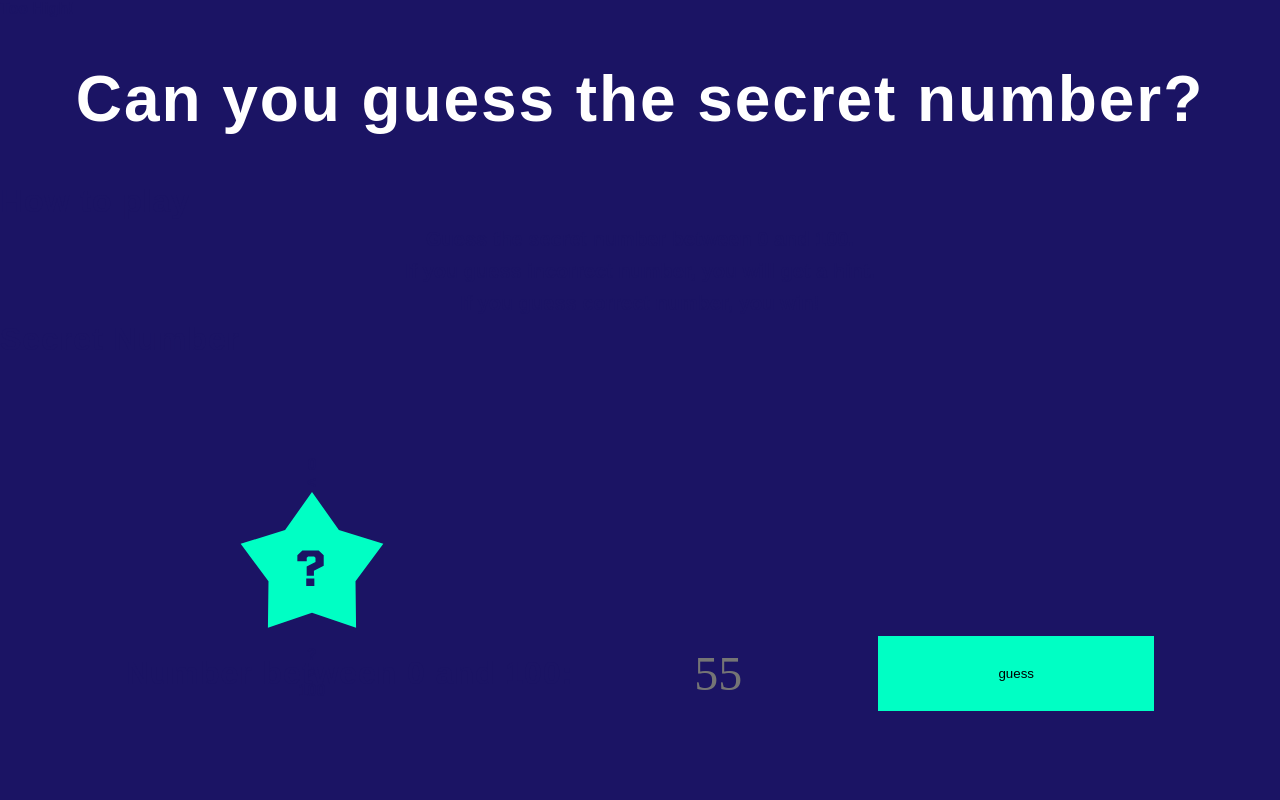
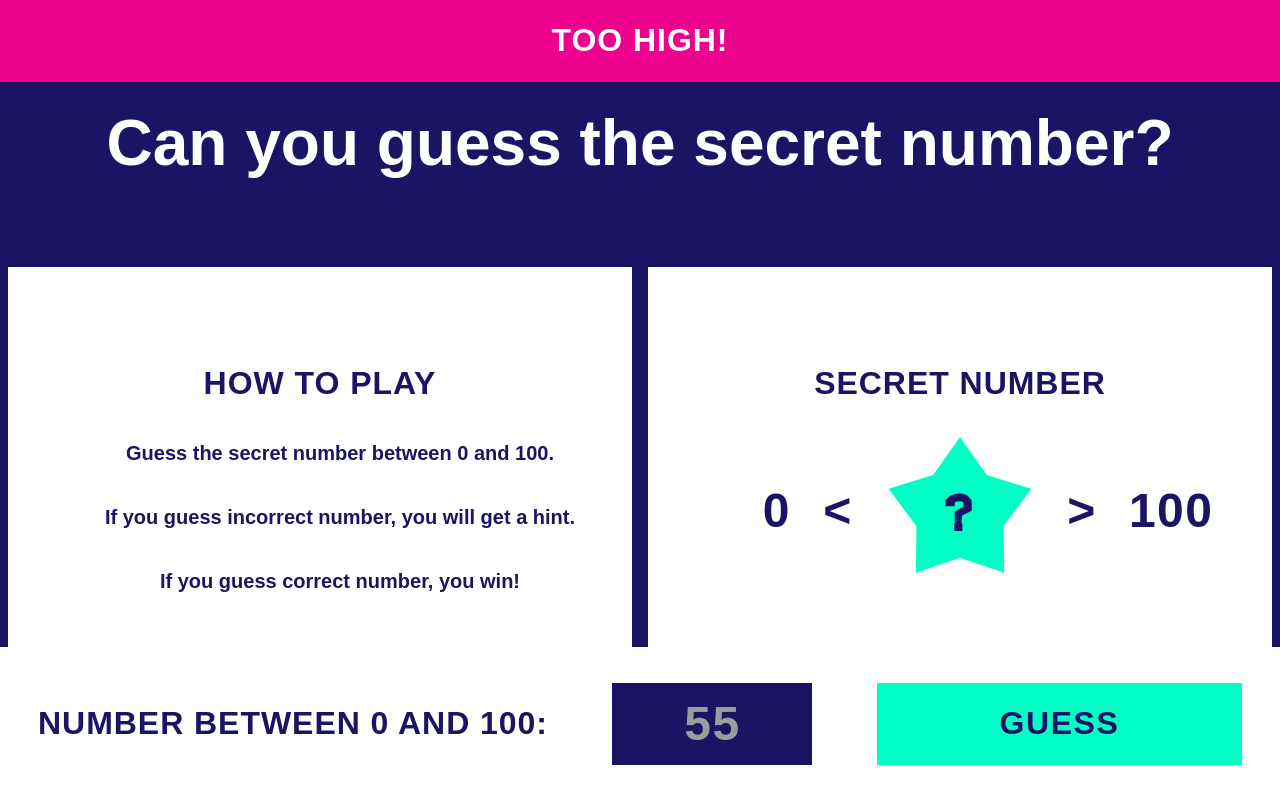
Before and after one commit to ReactGirls-com/guess_number_HTML_CSS, a plain HTML site: page index.html in a window 1280 px wide. Drawn offline with Linux system fonts and the light colour scheme; a web font is replaced by a local one.

Commit message:
Update style.css

```diff
--- a/style.css
+++ b/style.css
@@ -1,34 +1,21 @@
 * {
+  font-family: "Tomorrow", sans-serif;
   margin: 0;
-  padding: 0;
-  border: 0;
+  color: #1b1464;
   box-sizing: border-box;
 }
 
 body {
   background-color: #1b1464;
-  color: #1b1464;
-  font-family: Tomorrow, sans-serif;
-  font-weight: bold;
 }
 
-h1,
-h2 {
+#headline {
+  font-size: 64px;
+  line-height: 83px;
   font-weight: 800;
-  line-height: 130%;
-  letter-spacing: 0.03em;
-}
-
-h1 {
-  font-weight: 800;
-  font-size: 64px;
-  color: white;
   text-align: center;
-  margin: 40px 0px;
-}
-
-h2 {
-  font-size: 32px;
+  color: #fff;
+  margin-top: 20px;
 }
 
 ul {
@@ -36,92 +23,142 @@ ul {
 }
 
 li {
+  margin-top: 32px;
   list-style: none;
+  font-weight: bold;
   font-size: 20px;
   line-height: 160%;
-  width: 100%;
 }
 
-.white-background {
-  background-color: white;
+h2 {
+  font-size: 32px;
+  font-weight: bold;
+  line-height: 130%;
+  text-transform: uppercase;
+  letter-spacing: 0.03em;
 }
 
-.howToPlay,
-.secretNumber {
-  width: 624px;
+.symbol {
+  font-size: 48px;
+  line-height: 130%;
+  font-weight: bold;
+  letter-spacing: 0.03em;
 }
 
-.howToPlay {
-  padding: 96px 54px 86px;
+.symbol.number {
+  width: 100px;
 }
 
-.howToPlay h2 {
-  margin-bottom: 32px;
+.symbol.number.rightAligned {
+  text-align: right;
 }
 
-.howToPlay li:not(:last-of-type) {
-  margin-bottom: 32px;
+.alert {
+  height: 82px;
+  width: 100%;
+  background-color: #ec028c;
+  display: flex;
+  justify-content: center;
+  align-items: center;
 }
 
-.howToPlay {
-  text-align: center;
+.alert p {
+  color: #fff;
+  font-weight: 800;
+  font-size: 32px;
+  line-height: 130%;
+  letter-spacing: 0.03em;
+  text-transform: uppercase;
+}
+
+.main {
+  display: flex;
+  justify-content: space-around;
+  margin-top: 82px;
+}
+
+.mainSection {
+  width: 624px;
+  display: flex;
+  flex-direction: column;
+  align-items: center;
+  padding-top: 96px;
+  height: 416px;
+  background-color: #ffffff;
 }
 
 .secretNumber {
-  padding: 96px 43px;
-  text-align: center;
+  display: flex;
+  align-items: center;
+  justify-content: space-between;
+  width: 538px;
+  margin-top: 32px;
 }
 
-.secretNumber h2 {
-  margin-bottom: 32px;
+.star {
+  display: flex;
+  justify-content: center;
+  align-items: center;
+  position: relative;
 }
 
-.bound {
-  font-size: 48px;
-  letter-spacing: 0.03em;
-  line-height: 130%;
+.star p {
+  position: absolute;
 }
 
-.leftArrow {
-  font-size: 62px;
+.guessPanel {
+  width: 100%;
+  height: 153px;
+  position: fixed;
+  bottom: 0px;
+  background-color: #fff;
+  display: flex;
+  justify-content: center;
+  align-items: center;
+}
+
+.guessForm {
+  display: flex;
+  justify-content: space-between;
+  align-items: center;
+  width: 1204px;
+  height: 82px;
+}
+
+input {
+  width: 200px;
+  border: 0;
+  background-color: #1b1464;
+  color: #fff;
+  font-style: normal;
+  font-weight: bold;
+  font-size: 48px;
   line-height: 130%;
+  height: 100%;
+
+  text-align: center;
   letter-spacing: 0.03em;
 }
 
-.interval {
-  display: flex;
-  justify-content: space-between;
-  align-items: center;
+input::placeholder {
+  color: #9c9c9c;
 }
 
-main {
-  display: flex;
-  justify-content: space-evenly;
-}
-
-.guessForm {
-  position: fixed;
-  bottom: 0px;
-  width: 100%;
-  height: 253px;
-  display: flex;
-  align-items: center;
-  justify-content: space-between;
-  padding: 0 126px;
-}
-
-input {
-  font-family: Tomorrow;
-  width: 200px;
-  height: 82px;
-  background-color: #1b1464;
-  font-size: 48px;
-  line-height: 130px;
-  text-align: center;
-  color: white;
+input::-webkit-outer-spin-button,
+input::-webkit-inner-spin-button {
+  -webkit-appearance: none;
+  margin: 0;
 }
 
 button {
+  width: 365px;
+  font-weight: bold;
+  font-size: 32px;
+  letter-spacing: 0.05em;
   background-color: #00ffc4;
-  padding: 30px 120px;
+  border: 0;
+  outline: none;
+  height: 100%;
+  cursor: pointer;
+  text-transform: uppercase;
 }
```
